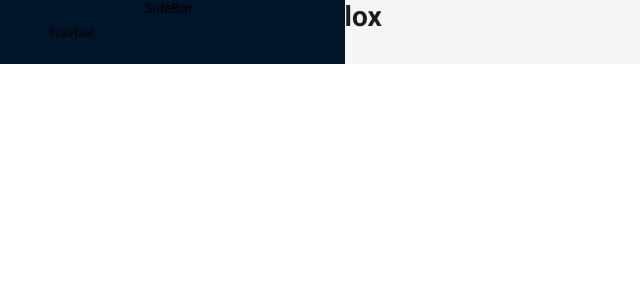
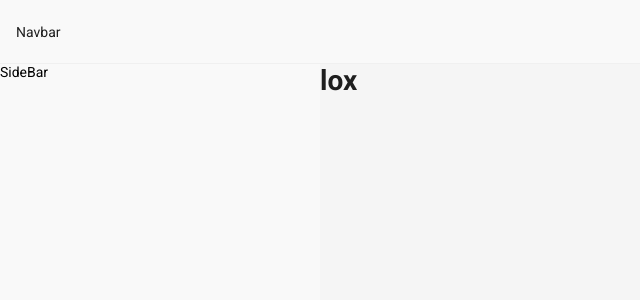
Before and after one commit to aibekovislam/qstorage_dev, a Next.js app: page /products/arrivals in a window 1280 px wide. Shown: the top 300 px of the page, without its empty margins (0-640 px from the left). Built offline with nearby package versions, Linux system fonts and the light colour scheme; what @ant-design/nextjs-registry would draw is missing.

Commit message:
[FIX]: fixes basic structure

```diff
--- a/app/products/arrivals/page.tsx
+++ b/app/products/arrivals/page.tsx
@@ -1,4 +1,4 @@
-import { ProductsArrivals } from "@/pages/products/arrivals";
+import { ProductsArrivals } from '@/pages/products/arrivals'
 
 const Page = () => <ProductsArrivals.Pages.View />
 
--- a/src/pages/products/arrivals/index.ts
+++ b/src/pages/products/arrivals/index.ts
@@ -1,5 +1,5 @@
-import * as Pages from "./pages";
+import * as Pages from './pages'
 
 export const ProductsArrivals = {
   Pages,
-};
+}
--- a/src/pages/products/arrivals/pages/index.ts
+++ b/src/pages/products/arrivals/pages/index.ts
@@ -1 +1 @@
-export { View } from "./View";
+export { View } from './View'
--- a/src/shared/layouts/manager/index.ts
+++ b/src/shared/layouts/manager/index.ts
@@ -1,3 +1,3 @@
-import { ManagerLayout } from "./ui/manager-layout";
+import { ManagerLayout } from './ui/manager-layout'
 
-export { ManagerLayout };
+export { ManagerLayout }
--- /dev/null
+++ b/src/shared/layouts/manager/ui/manager-layout.module.css
@@ -0,0 +1,10 @@
+.header {
+    background-color: #F9F9F9 !important;
+    border-bottom: 1px solid #F0F0F0 !important;
+    padding: 0px 16px !important;
+}
+
+.sidebar {
+    height: 100vh;
+    background-color: #F9F9F9 !important;
+}
--- a/src/shared/layouts/manager/ui/manager-layout.tsx
+++ b/src/shared/layouts/manager/ui/manager-layout.tsx
@@ -1,9 +1,13 @@
 'use client'
 
-import { Navbar } from '@/widgets/navbar';
-import { SideBar } from '@/widgets/sidebar';
-import { Layout } from 'antd';
-import React from 'react';
+import React from 'react'
+
+import { Flex, Layout } from 'antd'
+
+import { Navbar } from '@/widgets/navbar'
+import { SideBar } from '@/widgets/sidebar'
+
+import cls from './manager-layout.module.css'
 
 interface Props {
   children: React.ReactNode;
@@ -11,16 +15,18 @@ interface Props {
 
 export const ManagerLayout: React.FC<Props> = ({ children }) => {
   return (
-    <Layout>
-      <Layout.Header>
-        <Navbar />
-      </Layout.Header>
-      <Layout.Sider>
-        <SideBar />
-      </Layout.Sider>
-      <Layout.Content>
-        {children}
-      </Layout.Content>
-    </Layout>
-  );
-};
+    <Flex gap="middle" wrap>
+      <Layout>
+        <Layout.Header className={cls.header}>
+          <Navbar/>
+        </Layout.Header>
+        <Layout>
+          <Layout.Sider width="25%" className={cls.sidebar}>
+            <SideBar/>
+          </Layout.Sider>
+          <Layout.Content>{children}</Layout.Content>
+        </Layout>
+      </Layout>
+    </Flex>
+  )
+}
--- a/src/widgets/navbar/index.ts
+++ b/src/widgets/navbar/index.ts
@@ -1 +1 @@
-export { Navbar } from "./ui/navbar";
+export { Navbar } from './ui/navbar'
--- a/src/widgets/sidebar/index.ts
+++ b/src/widgets/sidebar/index.ts
@@ -1 +1 @@
-export { SideBar } from "./ui/sidebar";
+export { SideBar } from './ui/sidebar'
```
Also changed, not shown: src/pages/products/arrivals/pages/View.tsx (+7 -6 lines), src/widgets/navbar/ui/navbar.tsx (+4 -4 lines), src/widgets/sidebar/ui/sidebar.tsx (+4 -4 lines).
